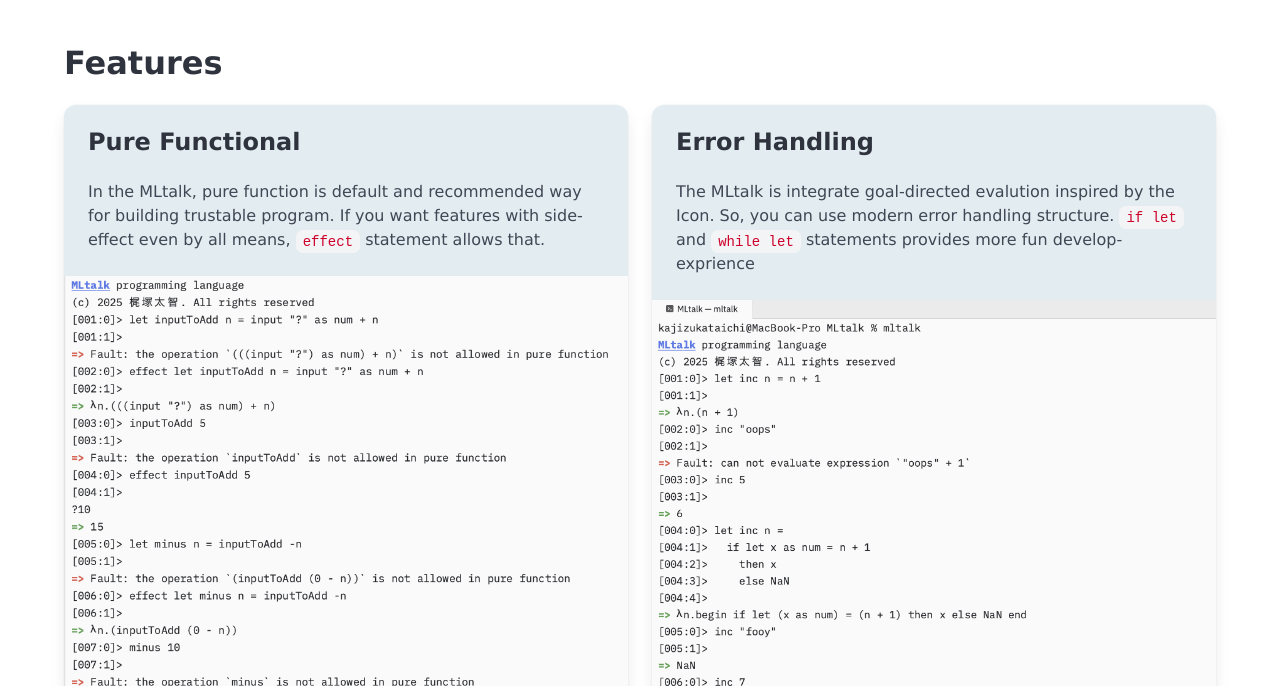
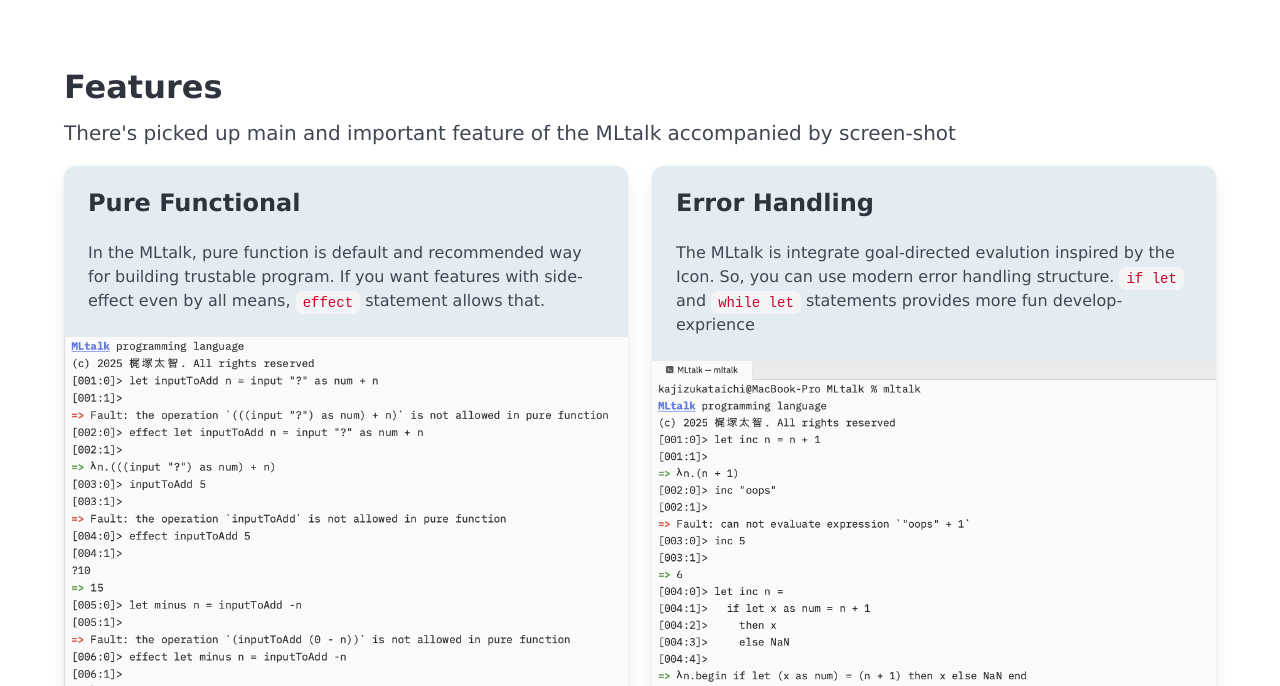
Before and after one commit to KajizukaTaichi/MLtalk, a plain HTML site: page docs/index.html in a window 1280 px wide. Shown: the part 414-1100 px from the top of the page. Drawn offline with nearby package versions, Linux system fonts and the light colour scheme.

Commit message:
Update index.html

```diff
--- a/docs/index.html
+++ b/docs/index.html
@@ -43,7 +43,7 @@
                 </div>
             </nav>
 
-            <div id="top" class="container">
+            <div id="top" class="container content">
                 <img class="image" id="logo" src="image/logo.png" />
                 <br />
                 <p class="subtitle">
@@ -67,8 +67,12 @@
             </div>
 
             <section class="section">
-                <div class="container">
-                    <p class="title">Features</p>
+                <div class="container content">
+                    <h1>Features</h1>
+                    <p class="subtitle">
+                        There's picked up main and important feature of the
+                        MLtalk accompanied by screen-shot
+                    </p>
                     <div class="columns">
                         <div class="column is-helf">
                             <div class="card custom-card">
```
